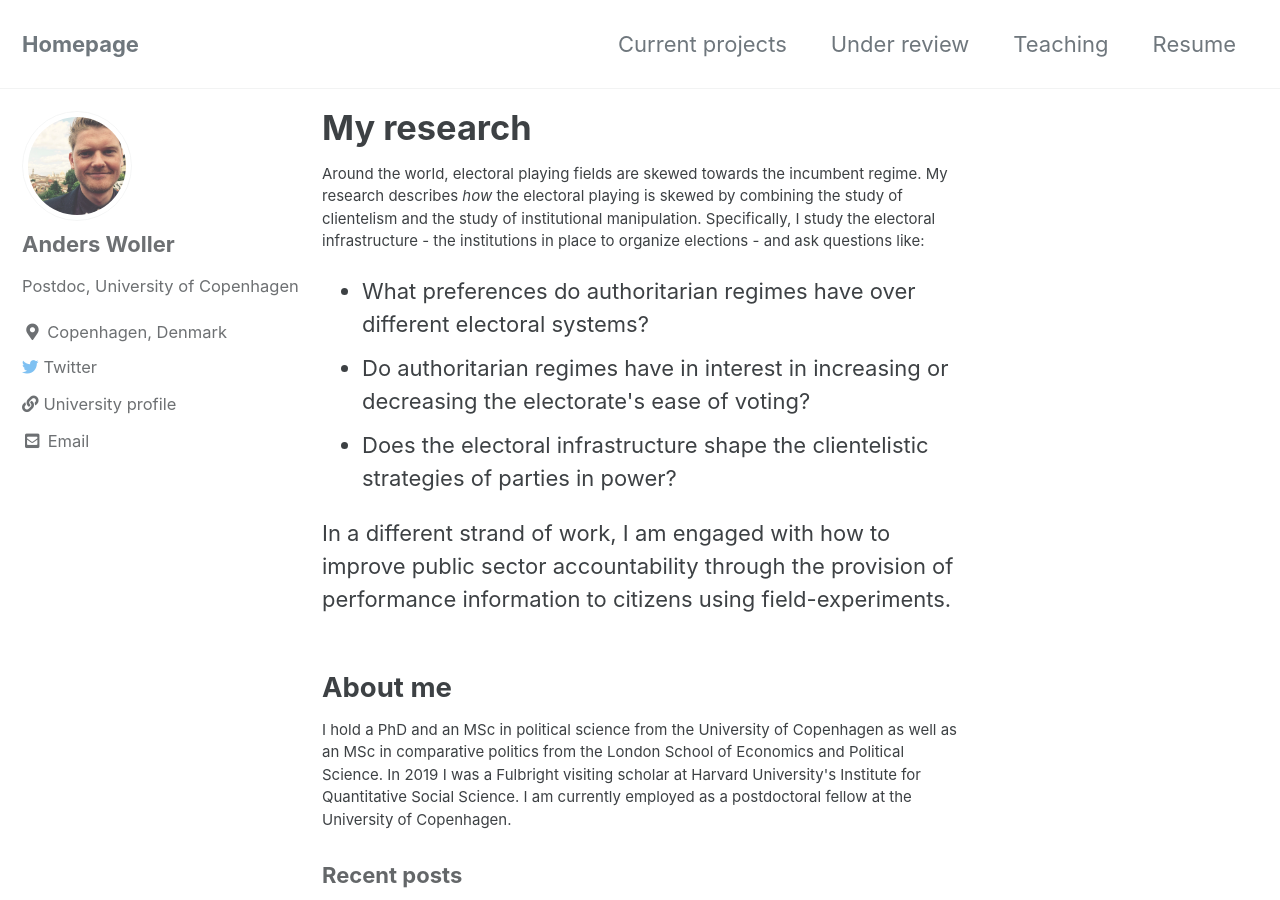
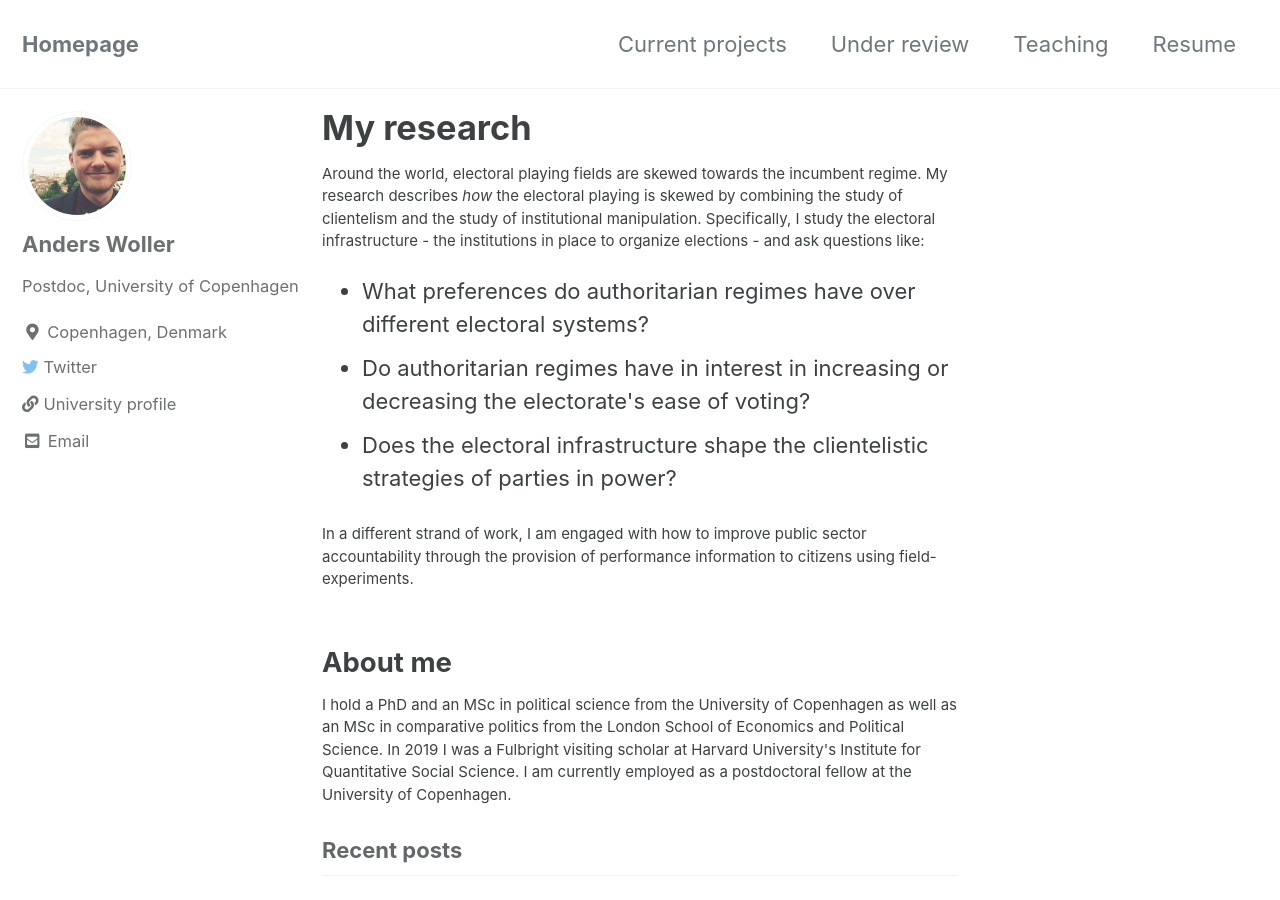
Before and after one commit to AndersWoller/AndersWoller.github.io, a Jekyll site: the page built from index.html, in a window 1280 px wide and 900 px high. Built offline with Jekyll 4.4.1, drawn with Linux system fonts in a browser that asks for light colours; cached includes are drawn as plain includes; the list of posts is cut into pages by our own code.

Commit message:
font size intro

```diff
--- a/index.html
+++ b/index.html
@@ -6,14 +6,16 @@
 
 <p style="font-size:15px"> Around the world, electoral playing fields are skewed towards the incumbent regime.
   My research describes <i>how</i> the electoral playing is skewed by combining the study of clientelism and the study of institutional manipulation.
-  Specifically, I study the electoral infrastructure - the institutions in place to organize elections - and ask questions like:
+  Specifically, I study the electoral infrastructure - the institutions in place to organize elections - and ask questions like:</p>
 
 <ul>
+  <p style="font-size:15px">
   <li> What preferences do authoritarian regimes have over different electoral systems?</li>
   <li> Do authoritarian regimes have in interest in increasing or decreasing the electorate's ease of voting?</li>
   <li> Does the electoral infrastructure shape the clientelistic strategies of parties in power?</li>
+  </p>
 </ul>
-  In a different strand of work, I am engaged with how to improve public sector accountability through the provision of performance
+  <p style="font-size:15px">  In a different strand of work, I am engaged with how to improve public sector accountability through the provision of performance
   information to citizens using field-experiments.</p>
 
 <h2> About me </h2>
```
